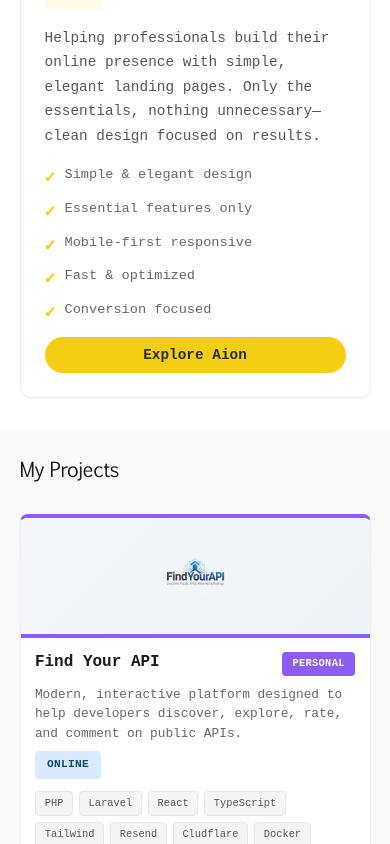
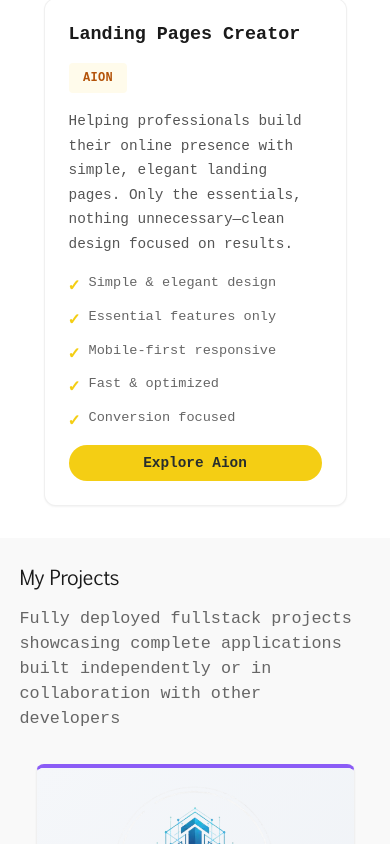
Before and after one commit to monsieurlopez/site_web_2.0, a React (Vite) app: page / in a window 390 px wide. Shown: the part 1156-2000 px from the top of the page. Built offline with nearby package versions, Linux system fonts and the light colour scheme; a web font is replaced by a local one.

Commit message:
<FEAT> update size img cards projects

```diff
--- a/src/components/pages/Aion/aion.css
+++ b/src/components/pages/Aion/aion.css
@@ -25,7 +25,8 @@
 }
 
 @keyframes float {
-  0%, 100% {
+  0%,
+  100% {
     transform: translateY(0px);
   }
   50% {
@@ -136,7 +137,7 @@
 }
 
 .aion-visual-inner {
-  font-family: "Pigiarniq", sans-serif;
+  font-family: 'Pigiarniq', sans-serif;
   font-size: 1.8rem;
   text-shadow: 0 2px 10px rgba(0, 0, 0, 0.2);
 }
@@ -153,7 +154,7 @@
 }
 
 .aion-services-header h2 {
-  font-family: "Pigiarniq", sans-serif;
+  font-family: 'Pigiarniq', sans-serif;
   font-size: 2.5rem;
   margin-bottom: 0.5rem;
   color: #272e2e;
@@ -182,7 +183,7 @@
 }
 
 .aion-service-card::before {
-  content: "";
+  content: '';
   position: absolute;
   top: 0;
   left: 0;
@@ -204,7 +205,7 @@
 }
 
 .aion-service-number {
-  font-family: "Pigiarniq", sans-serif;
+  font-family: 'Pigiarniq', sans-serif;
   font-size: 3rem;
   color: #f4ce14;
   margin-bottom: 1rem;
@@ -221,7 +222,9 @@
   color: #666;
   line-height: 1.6;
   margin-bottom: 1.5rem;
-  font-family: -apple-system, BlinkMacSystemFont, "Segoe UI", "Roboto", "Oxygen", "Ubuntu", "Cantarell", sans-serif;
+  font-family:
+    -apple-system, BlinkMacSystemFont, 'Segoe UI', 'Roboto', 'Oxygen', 'Ubuntu', 'Cantarell',
+    sans-serif;
 }
 
 .aion-service-features {
@@ -237,7 +240,9 @@
   font-size: 0.85rem;
   color: #272e2e;
   border: 1px solid #e0e0e0;
-  font-family: -apple-system, BlinkMacSystemFont, "Segoe UI", "Roboto", "Oxygen", "Ubuntu", "Cantarell", sans-serif;
+  font-family:
+    -apple-system, BlinkMacSystemFont, 'Segoe UI', 'Roboto', 'Oxygen', 'Ubuntu', 'Cantarell',
+    sans-serif;
 }
 
 .aion-services-story {
@@ -248,7 +253,7 @@
 }
 
 .aion-story-content h3 {
-  font-family: "Pigiarniq", sans-serif;
+  font-family: 'Pigiarniq', sans-serif;
   font-size: 1.8rem;
   margin-bottom: 1rem;
   color: #272e2e;
@@ -258,7 +263,9 @@
   color: #555;
   line-height: 1.8;
   margin-bottom: 1rem;
-  font-family: -apple-system, BlinkMacSystemFont, "Segoe UI", "Roboto", "Oxygen", "Ubuntu", "Cantarell", sans-serif;
+  font-family:
+    -apple-system, BlinkMacSystemFont, 'Segoe UI', 'Roboto', 'Oxygen', 'Ubuntu', 'Cantarell',
+    sans-serif;
 }
 
 .aion-story-content p:last-child {
@@ -277,7 +284,7 @@
 }
 
 .aion-gallery-header h2 {
-  font-family: "Pigiarniq", sans-serif;
+  font-family: 'Pigiarniq', sans-serif;
   font-size: 2.5rem;
   margin-bottom: 0.5rem;
   color: #272e2e;
@@ -286,7 +293,9 @@
 .aion-gallery-header p {
   font-size: 1.1rem;
   color: #666;
-  font-family: -apple-system, BlinkMacSystemFont, "Segoe UI", "Roboto", "Oxygen", "Ubuntu", "Cantarell", sans-serif;
+  font-family:
+    -apple-system, BlinkMacSystemFont, 'Segoe UI', 'Roboto', 'Oxygen', 'Ubuntu', 'Cantarell',
+    sans-serif;
 }
 
 .aion-gallery-grid {
@@ -328,7 +337,8 @@
 }
 
 @keyframes float {
-  0%, 100% {
+  0%,
+  100% {
     transform: translateY(0px);
   }
   50% {
@@ -365,7 +375,9 @@
   font-size: 0.75rem;
   font-weight: bold;
   white-space: nowrap;
-  font-family: -apple-system, BlinkMacSystemFont, "Segoe UI", "Roboto", "Oxygen", "Ubuntu", "Cantarell", sans-serif;
+  font-family:
+    -apple-system, BlinkMacSystemFont, 'Segoe UI', 'Roboto', 'Oxygen', 'Ubuntu', 'Cantarell',
+    sans-serif;
 }
 
 .aion-project-description {
@@ -374,7 +386,9 @@
   line-height: 1.5;
   margin-bottom: 1rem;
   flex-grow: 1;
-  font-family: -apple-system, BlinkMacSystemFont, "Segoe UI", "Roboto", "Oxygen", "Ubuntu", "Cantarell", sans-serif;
+  font-family:
+    -apple-system, BlinkMacSystemFont, 'Segoe UI', 'Roboto', 'Oxygen', 'Ubuntu', 'Cantarell',
+    sans-serif;
 }
 
 .aion-project-metrics {
@@ -391,7 +405,9 @@
 .aion-metric-value {
   font-weight: bold;
   color: var(--card-color, #f4ce14);
-  font-family: -apple-system, BlinkMacSystemFont, "Segoe UI", "Roboto", "Oxygen", "Ubuntu", "Cantarell", sans-serif;
+  font-family:
+    -apple-system, BlinkMacSystemFont, 'Segoe UI', 'Roboto', 'Oxygen', 'Ubuntu', 'Cantarell',
+    sans-serif;
 }
 
 .aion-project-link {
@@ -402,7 +418,9 @@
   font-weight: bold;
   text-decoration: none;
   transition: all 0.3s ease;
-  font-family: -apple-system, BlinkMacSystemFont, "Segoe UI", "Roboto", "Oxygen", "Ubuntu", "Cantarell", sans-serif;
+  font-family:
+    -apple-system, BlinkMacSystemFont, 'Segoe UI', 'Roboto', 'Oxygen', 'Ubuntu', 'Cantarell',
+    sans-serif;
 }
 
 .aion-project-link:hover {
@@ -428,7 +446,7 @@
 }
 
 .aion-cta-section h3 {
-  font-family: "Pigiarniq", sans-serif;
+  font-family: 'Pigiarniq', sans-serif;
   font-size: 2rem;
   margin-bottom: 0.5rem;
 }
@@ -481,6 +499,7 @@
   .aion-services-header h2,
   .aion-gallery-header h2 {
     font-size: 2rem;
+    margin-top: 3rem;
   }
 
   .aion-services-grid {
--- a/src/components/pages/Home/Portfolio.css
+++ b/src/components/pages/Home/Portfolio.css
@@ -5,21 +5,27 @@
 
 .portfolio-header {
   display: flex;
-  justify-content: space-between;
-  align-items: center;
-  gap: 2rem;
+  flex-direction: column;
+  gap: 1rem;
   padding-bottom: 2.5rem;
-  flex-wrap: wrap;
 }
 
 .portfolio-header h2 {
   line-height: 1;
-  font-family: "Pigiarniq", sans-serif;
+  font-family: 'Pigiarniq', sans-serif;
   font-weight: normal;
   font-size: 2.75rem;
   color: #1a1a1a;
   margin: 0;
   letter-spacing: -0.5px;
+}
+
+.portfolio-header p {
+  font-size: 1.05rem;
+  color: #666;
+  margin: 0;
+  font-family: monospace;
+  max-width: 600px;
 }
 
 /* ===== FEATURED PROJECTS GRID ===== */
@@ -102,8 +108,7 @@
   margin: 0;
   color: #1a1a1a;
   font-weight: 600;
-  font-family:
-    monospace;
+  font-family: monospace;
 }
 
 .project-horizontal-icons {
@@ -160,8 +165,7 @@
   line-height: 1.6;
   color: #666;
   font-size: 0.95rem;
-  font-family:
-    monospace;
+  font-family: monospace;
 }
 
 .project-horizontal-badges {
@@ -184,8 +188,7 @@
   font-weight: 600;
   text-transform: uppercase;
   letter-spacing: 0.3px;
-  font-family:
-    monospace;
+  font-family: monospace;
   white-space: nowrap;
   border: none;
 }
@@ -260,12 +263,18 @@
     padding: 2rem 0;
   }
 
+  .portfolio-section > .container {
+    padding: 0 1.5rem;
+  }
+
   .portfolio-header h2 {
-    font-size: 1.5rem;
+    font-size: 2rem;
   }
 
   .featured-projects {
     gap: 1rem;
+    max-width: 360px;
+    margin: 0 auto;
   }
 
   .project-horizontal-card {
--- a/src/components/pages/Home/Portfolio.jsx
+++ b/src/components/pages/Home/Portfolio.jsx
@@ -118,6 +118,7 @@ const Portfolio = () => {
     <section className="container portfolio-section" id="portfolio">
       <div className="portfolio-header">
         <h2>My Projects</h2>
+        <p>Fully deployed fullstack projects showcasing complete applications built independently or in collaboration with other developers</p>
       </div>
 
       <div className="featured-projects">
--- a/src/components/pages/Home/PortfolioAionStyle.css
+++ b/src/components/pages/Home/PortfolioAionStyle.css
@@ -45,6 +45,7 @@
   width: 100%;
   height: 100%;
   object-fit: contain;
+
   object-position: center;
   padding: 0.75rem;
   transition: transform 0.3s ease;
@@ -213,21 +214,31 @@
 
 @media (max-width: 768px) {
   .featured-projects {
-    grid-template-columns: repeat(auto-fill, minmax(240px, 1fr));
+    grid-template-columns: 1fr;
     gap: 1.25rem;
+    max-width: 450px;
+    margin: 0 auto;
+    padding: 0 1rem;
   }
 
   .portfolio-project-visual {
-    height: 140px;
+    height: 350px;
     font-size: 3rem;
   }
 
+  .portfolio-project-logo {
+    width: 85%;
+    height: 85%;
+    max-width: none;
+    max-height: none;
+  }
+
   .portfolio-project-content {
-    padding: 1rem;
+    padding: 1.25rem;
   }
 
   .portfolio-project-header h3 {
-    font-size: 1.1rem;
+    font-size: 1.2rem;
   }
 
   .portfolio-project-header {
@@ -235,17 +246,17 @@
   }
 
   .portfolio-project-description {
-    font-size: 0.85rem;
+    font-size: 0.9rem;
     margin-bottom: 0.75rem;
   }
 
   .portfolio-project-tag {
-    font-size: 0.7rem;
-    padding: 0.3rem 0.6rem;
+    font-size: 0.75rem;
+    padding: 0.35rem 0.65rem;
   }
 
   .portfolio-project-link {
-    font-size: 0.85rem;
+    font-size: 0.9rem;
   }
 }
 
@@ -256,8 +267,15 @@
   }
 
   .portfolio-project-visual {
-    height: 120px;
+    height: 200px;
     font-size: 2.5rem;
+  }
+
+  .portfolio-project-logo {
+    object-fit: cover;
+    padding: 0;
+    max-width: 100%;
+    max-height: 100%;
   }
 
   .portfolio-project-content {
--- a/src/components/pages/Home/Services.css
+++ b/src/components/pages/Home/Services.css
@@ -204,17 +204,24 @@
     padding: 2rem 0;
   }
 
+  .services-section > .container {
+    padding: 0 1.5rem;
+    max-width: 100%;
+  }
+
   .services-intro h2 {
-    font-size: 1.5rem;
+    font-size: 2rem;
   }
 
   .services-intro p {
-    font-size: 0.95rem;
+    font-size: 1.05rem;
   }
 
   .services-grid {
     grid-template-columns: 1fr;
     gap: 1.25rem;
+    max-width: 450px;
+    margin: 0 auto;
   }
 
   .service-card {
```
